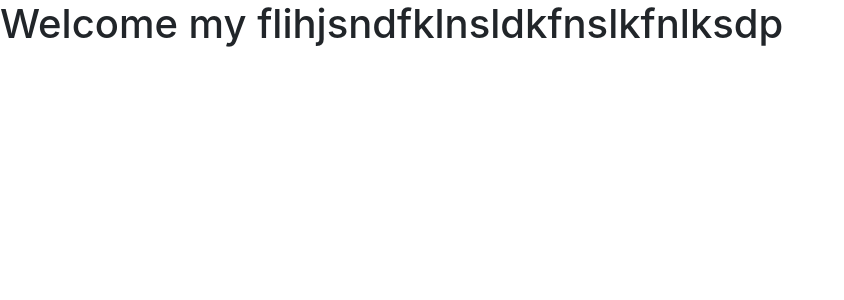
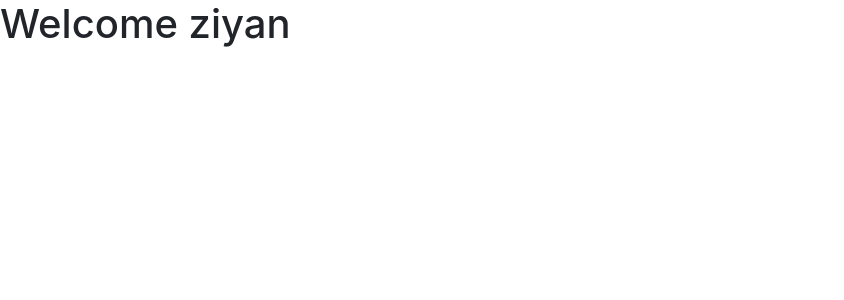
Before and after one commit to KarthikPatil20/Flightbooking, a Django app: page / in a window 1280 px wide. Shown: the part 56-356 px from the top of the page, without its empty margins (0-844 px from the left). Run offline with Django 3.2, Linux system fonts and the light colour scheme; a user stored in the database is signed in; some libraries are stand-ins or nearby versions.

Commit message:
Update home.html

```diff
--- a/myapp/templates/myapp/home.html
+++ b/myapp/templates/myapp/home.html
@@ -1,4 +1,5 @@
 {% extends 'myapp/base.html' %}
 {% block content %}
-<h1>Welcome my flihjsndfklnsldkfnslkfnlksdp </h1>
+<h1>Welcome ziyan
+</h1>
 {% endblock %}
```
